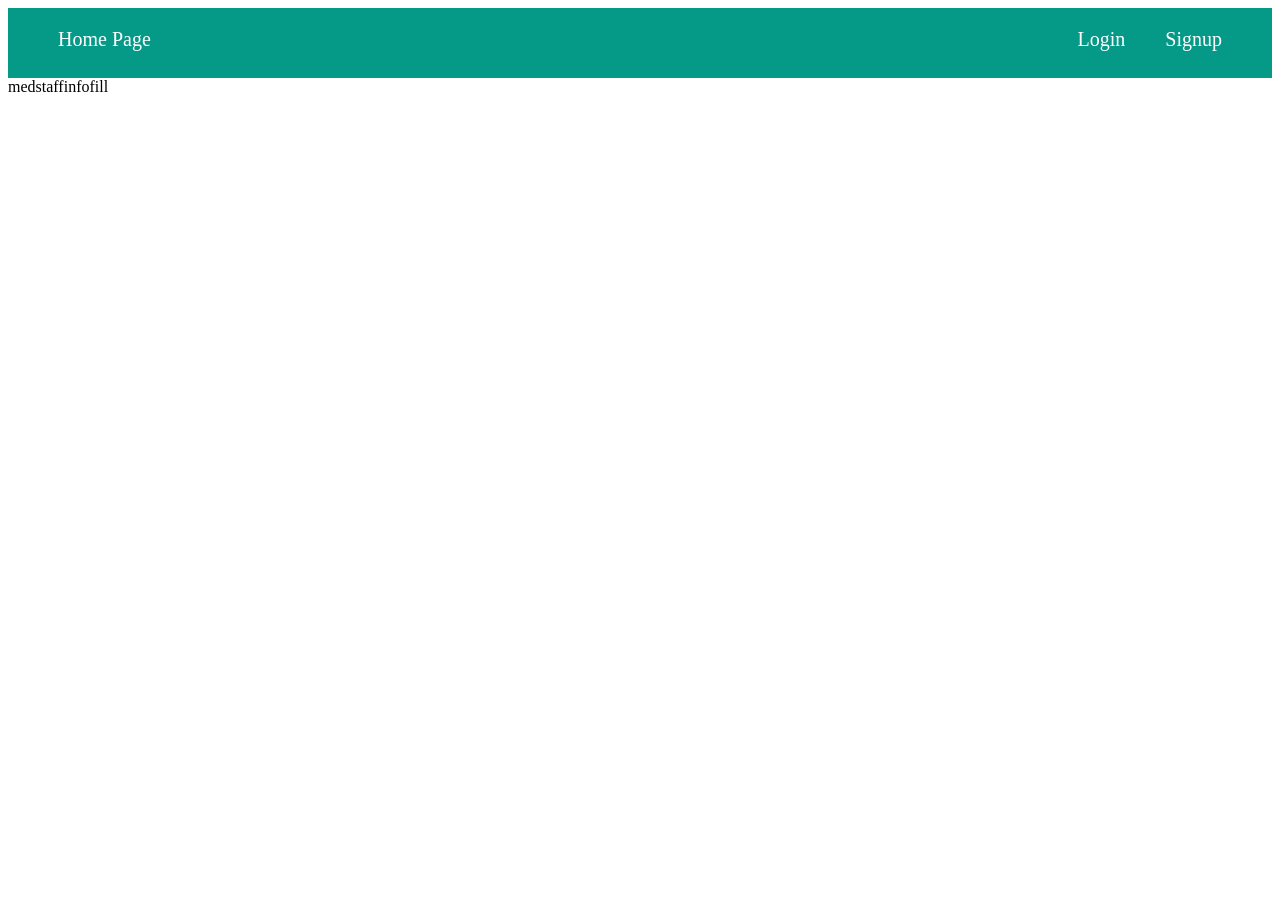
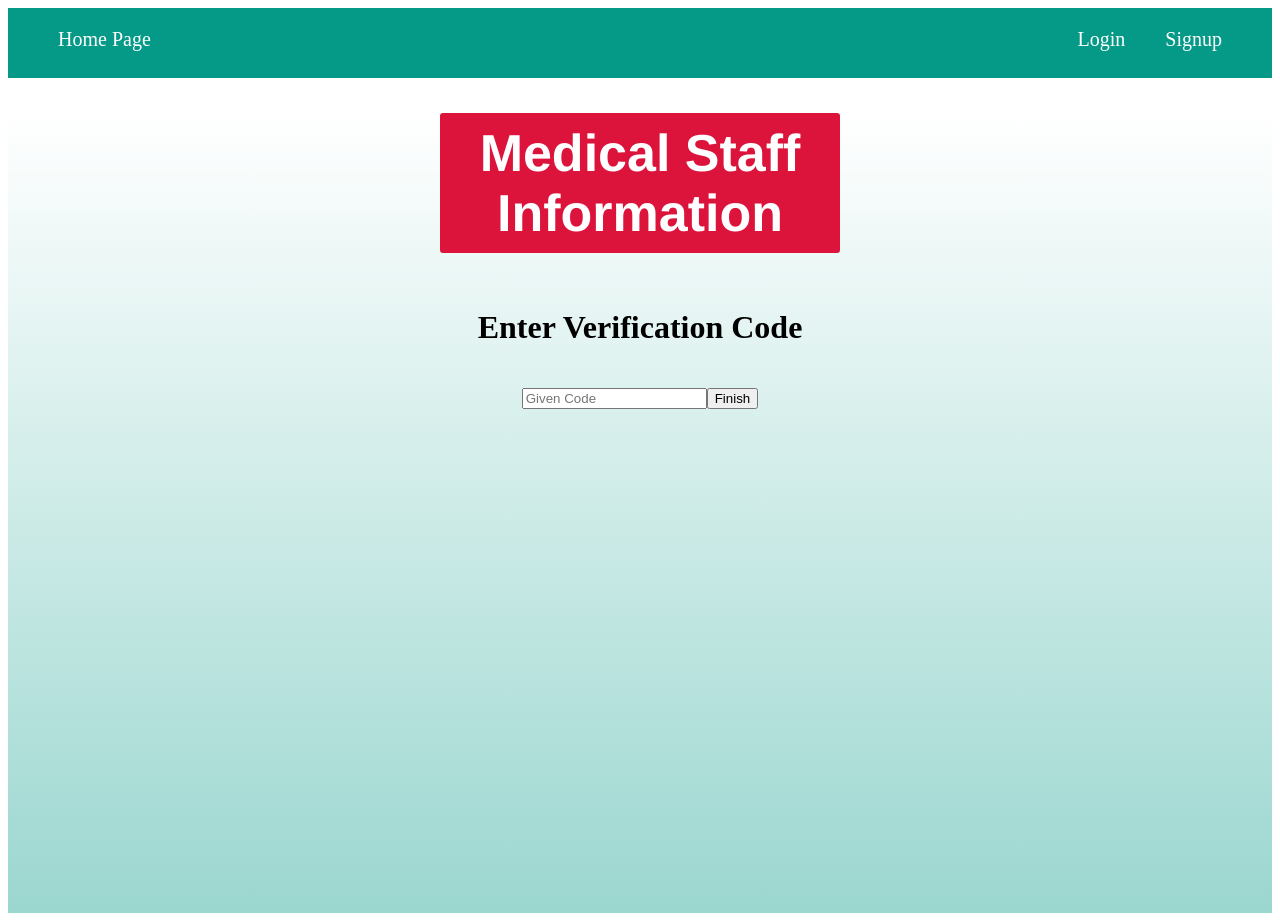
Before and after one commit to Oiman23/SJCS-Clinic, a React (Create React App) app in the folder Website Code/client/: page /medicalstaffinfofill in a window 1280 px wide. Before the commit the page ends 800 px from the top, so only its background shows below. Built offline with nearby package versions, Linux system fonts and the light colour scheme.

Commit message:
Minor Change in eer

```diff
--- a/Website Code/client/src/webPages.js/MedicalStaffInfoFill.js
+++ b/Website Code/client/src/webPages.js/MedicalStaffInfoFill.js
@@ -1,13 +1,46 @@
-import {useState} from 'react';
+import { useState, useEffect } from 'react';
 import axios from 'axios';
 import { useNavigate } from 'react-router-dom';
 
 const MedicalStaffInfoFill =() =>{
+    const [username, setUsername] = useState('');
+    const [password, setPassword] = useState('');
+    const [verification, setVerification] = useState('');
+    const [errors, setErrors] = useState({});
+    const navigate = useNavigate();
+
+    const handleSubmit = async e => {
+        e.preventDefault();
+        try {
+            const response = await axios.post('http://localhost:4000/signup', {
+                username,
+                password,
+                verification
+            });
+            if (response.data.success) {
+                setVerification('');
+                // Navigate based on user type
+            }
+        } catch (error) {
+            console.error("Error during signup:", error);
+            setErrors({ submit: error.response?.data?.message || "Error during signup. Please try again." });
+        }
+
+    }
     return (
-        <div>
-            medstaffinfofill
+        <div id="gradient">
+            <center><h1 className="title">Medical Staff Information</h1></center>
+            <div style={{ display: 'flex', justifyContent: 'center', margin: '20px 0' }}>
+            <h1>
+                <b>Enter Verification Code</b></h1>
+            </div>
+            <form onSubmit={handleSubmit}>
+                <center>
+                    <input type = "text" placeholder='Given Code' value ={verification} />
+                    <button type = "submit">Finish</button>
+                </center>
+            </form>
         </div>
-    )
-
+    );
 }
 export default MedicalStaffInfoFill;
```
Also changed, not shown: 1 other file (tests, documents, lock files or other folders).
